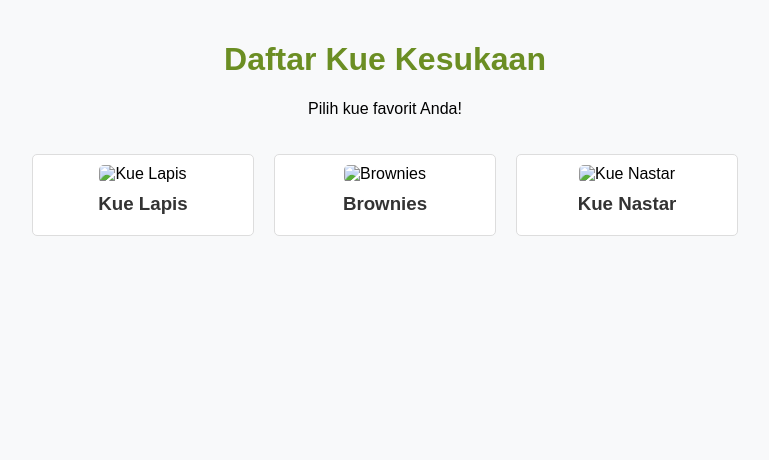
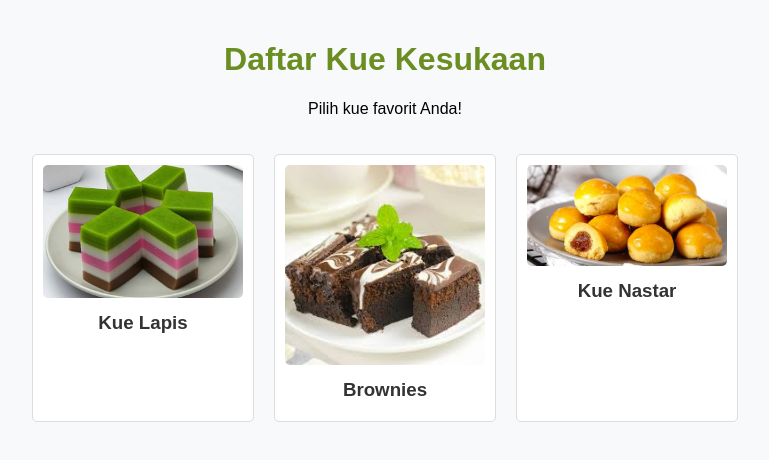
Before and after one commit to tomtom-web/UTS-WEB-PROGRAMING, a plain HTML site: page index.html in a window 1280 px wide. Shown: the whole page, without its empty margins (255-1024 px from the left). Drawn offline with Linux system fonts and the light colour scheme.

Commit message:
Update index.html

```diff
--- a/index.html
+++ b/index.html
@@ -55,15 +55,15 @@
 
     <div class="kue-list">
         <div class="kue-item">
-            <img src="aneka kue/whatsapp-image-2024-02-26-at-092410-e6b2230e908fbc72b6db8959e2c8d830-04c0f694b78d0a2abd80058e2bad069a_600x400.jpeg" alt="Kue Lapis">
+            <img src="whatsapp-image-2024-02-26-at-092410-e6b2230e908fbc72b6db8959e2c8d830-04c0f694b78d0a2abd80058e2bad069a_600x400.jpeg" alt="Kue Lapis">
             <h3>Kue Lapis</h3>
         </div>
         <div class="kue-item">
-            <img src="aneka kue/download.jpeg" alt="Brownies">
+            <img src="download.jpeg" alt="Brownies">
             <h3>Brownies</h3>
         </div>
         <div class="kue-item">
-            <img src="aneka kue/FQ4raDDekLmqFeCJ.webp" alt="Kue Nastar">
+            <img src="FQ4raDDekLmqFeCJ.webp" alt="Kue Nastar">
             <h3>Kue Nastar</h3>
         </div>
     </div>
```
